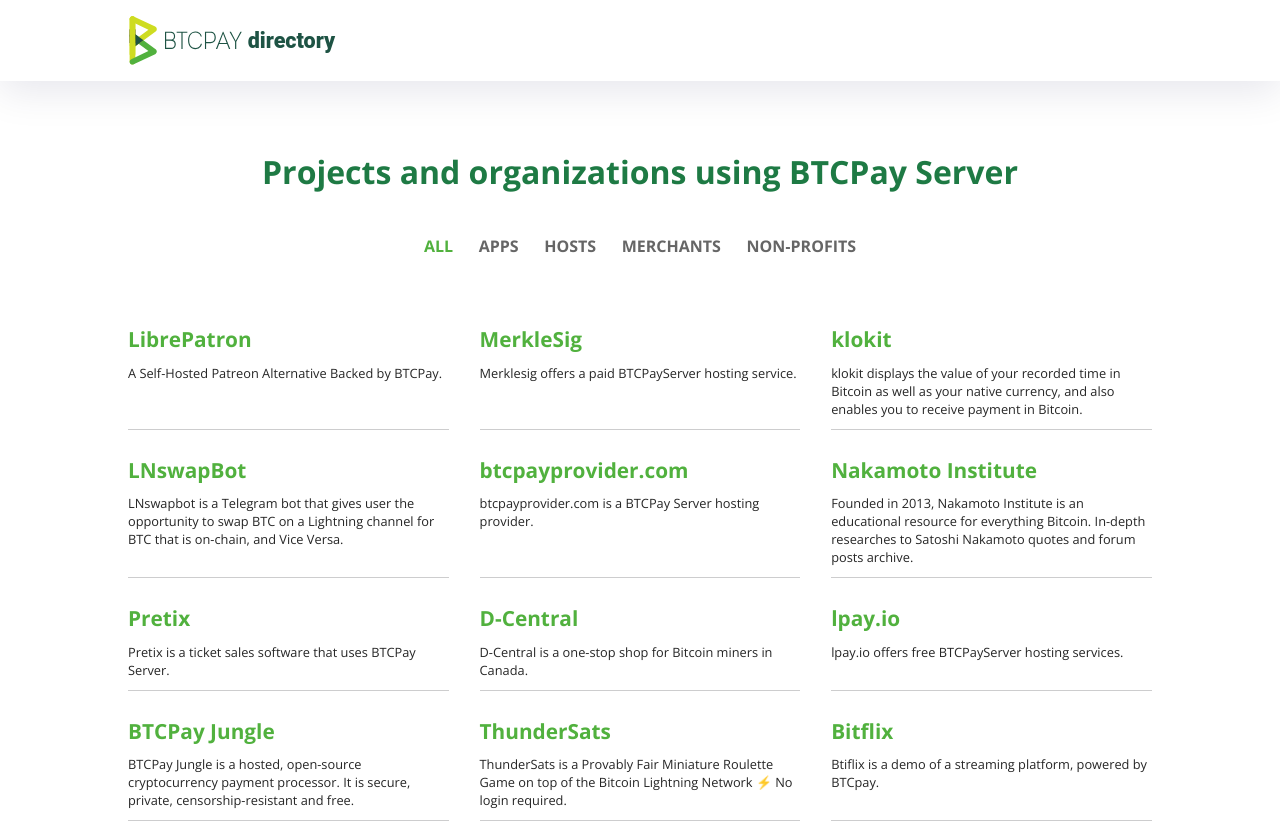
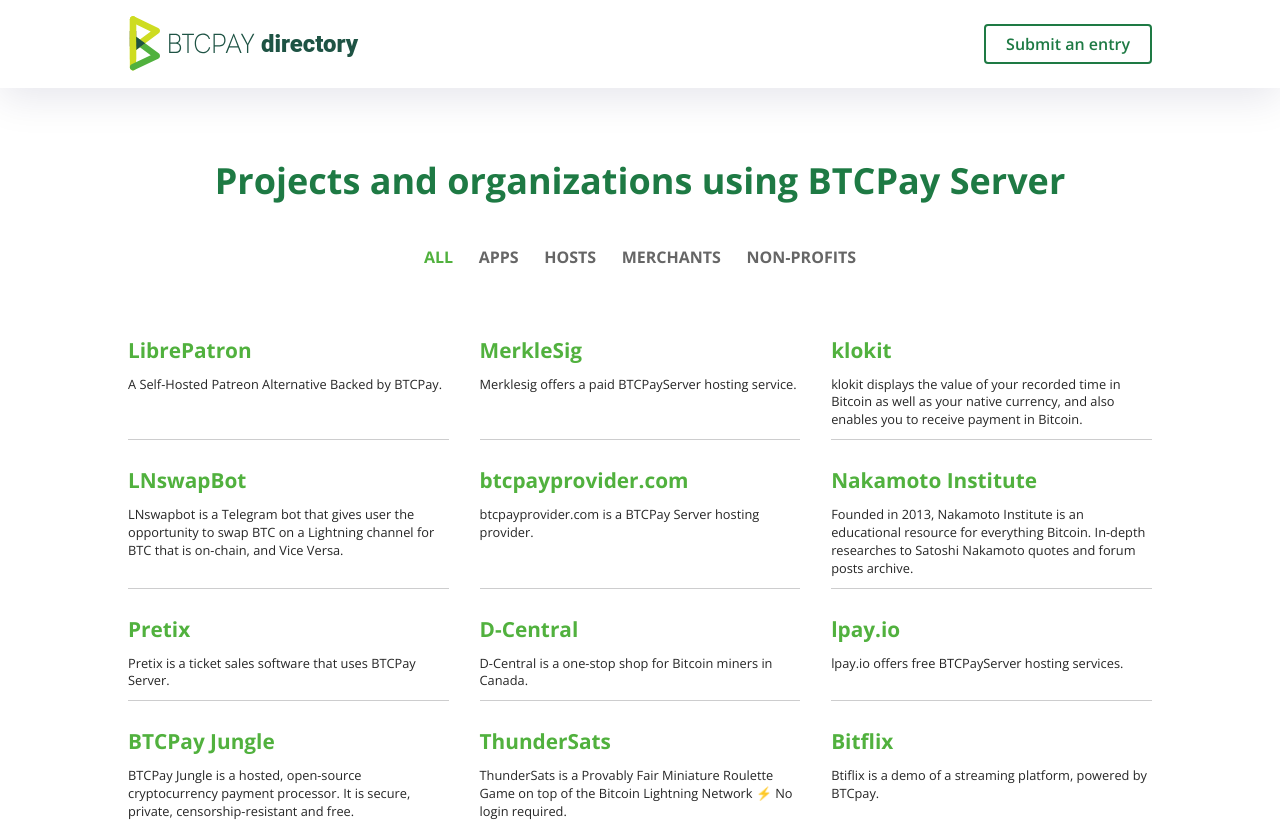
Before and after one commit to joerlop/btcpay-directory, a React (Create React App) app in the folder directory/: page / in a window 1280 px wide. Shown: the top 823 px of the page. Built offline with nearby package versions, Linux system fonts and the light colour scheme.

Commit message:
Submit an entry button added to nav menu. NewEntry component created

```diff
--- a/directory/src/App.js
+++ b/directory/src/App.js
@@ -2,7 +2,9 @@
 import "./App.scss";
 import { NavLink, Route } from "react-router-dom";
 import Directory from "./components/Directory/Directory";
-import btcPayLogo from "./images/btcpay-directory-logo.svg"
+import NewEntry from "./components/NewEntry/NewEntry"
+import btcPayLogo from "./images/btcpay-directory-logo.svg";
+import darkModeImg from "./images/darkMode.svg"
 
 function App() {
   const green = "#51B13E";
@@ -14,7 +16,15 @@
     <div className="app">
       <header>
         <div className="navigation-menu">
-          <img src={btcPayLogo} />
+          <a href="/">
+            <img src={btcPayLogo} />
+          </a>
+          <div className="nav-items">
+            <NavLink className="newentry" exact to={"/newentry"}>
+              Submit an entry
+            </NavLink>
+            {/* <img src={darkModeImg} /> */}
+          </div>
           {/* <div className="filters">
             <NavLink
               className="filter"
@@ -86,56 +96,10 @@
         </svg> */}
       </header>
 
-      <div className="home-content">
-        <h2>Projects and organizations using BTCPay Server</h2>
-        <div className="filters">
-            <NavLink
-              className="filter"
-              exact
-              activeStyle={{ color: pickedColor }}
-              to={"/"}
-            >
-              ALL
-            </NavLink>
-            <NavLink
-              className="filter"
-              exact
-              activeStyle={{ color: pickedColor }}
-              to={"/apps"}
-            >
-              APPS
-            </NavLink>
-            <NavLink
-              className="filter"
-              exact
-              activeStyle={{ color: pickedColor }}
-              to={"/hosts"}
-            >
-              HOSTS
-            </NavLink>
-            <NavLink
-              className="filter"
-              exact
-              activeStyle={{ color: pickedColor }}
-              to={"/merchants"}
-            >
-              MERCHANTS
-            </NavLink>
-            <NavLink
-              className="filter"
-              exact
-              activeStyle={{ color: pickedColor }}
-              to={"/non-profit"}
-            >
-              NON&#8209;PROFITS
-            </NavLink>
-          </div>
-        <Route exact path={"/"}>
-          <Directory />
-        </Route>
-        <Route exact path={"/:filterName"}>
-          <Directory />
-        </Route>
+      <div className="main-content">
+        <Route exact path="/" component={Directory} />
+        <Route exact path="/filter/:filterName" component={Directory} />
+        <Route exact path="/newentry" component={NewEntry} />
       </div>
 
       <footer>
--- a/directory/src/App.scss
+++ b/directory/src/App.scss
@@ -17,35 +17,69 @@
       display: grid;
       grid-template-columns: 10% 150px 1fr 10%;
       padding: 15px 0;
-      grid-template-areas: ". logo filters .";
+      grid-template-areas: ". logo items .";
 
-      img {
+      a {
         grid-area: logo;
-        height: auto;
-        width: 225px;
+
+        img {
+          height: auto;
+          width: 250px;
+        }
       }
 
-      .filters {
-        grid-area: filters;
+      .nav-items {
+        grid-area: items;
         align-self: center;
         width: 100%;
 
         display: flex;
         justify-content: flex-end;
+        align-items: center;
 
-        .filter {
-          font-size: 14px;
-          font-weight: bold;
-          color: $mediumGrey;
+        .newentry {
+          font-size: 1rem;
           text-decoration: none;
-          margin-left: 4%;
-          transition: all 0.2s ease-out;
+          border: 2px solid $darkGreen;
+          border-radius: 4px;
+          padding: 10px 20px;
+          font-weight: 600;
+          color: $darkGreen;
+          cursor: pointer;
+          transition: all 0.2s ease;
 
           &:hover {
-            color: $primaryGreen;
+            background: $darkGreen;
+            color: white;
           }
         }
+
+        img {
+          height: 30px;
+          margin-left: 3%;
+        }
       }
+      // .filters {
+      //   grid-area: filters;
+      //   align-self: center;
+      //   width: 100%;
+
+      //   display: flex;
+      //   justify-content: flex-end;
+
+      //   .filter {
+      //     font-size: 14px;
+      //     font-weight: bold;
+      //     color: $mediumGrey;
+      //     text-decoration: none;
+      //     margin-left: 4%;
+      //     transition: all 0.2s ease-out;
+
+      //     &:hover {
+      //       color: $primaryGreen;
+      //     }
+      //   }
+      // }
     }
 
     // .navigation-gradient {
@@ -55,42 +89,11 @@
     // }
   } //header
 
-  .home-content {
+  .main-content {
     width: calc(100% - 20vw);
     margin: 0 10%;
     padding-bottom: 75px;
-
-    h2 {
-      text-align: center;
-      color: $darkGreen;
-      margin: 75px 0 50px 0;
-      font-size: 2rem;
-      font-weight: bold;
-    }
-
-    .filters {
-      margin-bottom: 75px;
-      display: flex;
-      justify-content: center;
-
-      .filter {
-        font-size: 1rem;
-        font-weight: bold;
-        text-decoration: none;
-        color: $mediumGrey;
-        margin-right: 2.5%;
-        transition: all 0.2s ease-out;
-
-        &:hover {
-          color: $primaryGreen;
-        }
-
-        &:last-of-type {
-          margin-right: 0;
-        }
-      }
-    }
-  } //home-content
+  }
 
   footer {
     background: $darkGreen;
--- a/directory/src/components/Directory/Directory.js
+++ b/directory/src/components/Directory/Directory.js
@@ -2,10 +2,10 @@
 import "./Directory.scss";
 import { useParams } from "react-router-dom";
 import { list } from "./List";
-import DirectoryItem from "./DirectoryItem"
+import DirectoryItem from "./DirectoryItem";
+import { NavLink } from "react-router-dom";
 
 function shuffle(array) {
-
   let currentIndex = array.length;
   let temporaryValue, randomIndex;
 
@@ -22,16 +22,20 @@
   }
 
   return array;
-
-};
+}
 
 function Directory() {
   let { filterName } = useParams();
   const [dirList, setList] = useState(shuffle(list));
 
+  const green = "#51B13E";
+  const black = "#262626";
+  const darkGreen = "#1E7A44";
+  const pickedColor = green;
+
   useEffect(() => {
     if (filterName) {
-      let completeList = shuffle(list)
+      let completeList = shuffle(list);
       let filteredList = completeList.filter(user => user.type === filterName);
       setList(filteredList);
     } else {
@@ -42,6 +46,49 @@
 
   return (
     <div className="directory-container">
+      <h2>Projects and organizations using BTCPay Server</h2>
+      <div className="filters">
+        <NavLink
+          className="filter"
+          exact
+          activeStyle={{ color: pickedColor }}
+          to={"/"}
+        >
+          ALL
+        </NavLink>
+        <NavLink
+          className="filter"
+          exact
+          activeStyle={{ color: pickedColor }}
+          to={"/filter/apps"}
+        >
+          APPS
+        </NavLink>
+        <NavLink
+          className="filter"
+          exact
+          activeStyle={{ color: pickedColor }}
+          to={"/filter/hosts"}
+        >
+          HOSTS
+        </NavLink>
+        <NavLink
+          className="filter"
+          exact
+          activeStyle={{ color: pickedColor }}
+          to={"/filter/merchants"}
+        >
+          MERCHANTS
+        </NavLink>
+        <NavLink
+          className="filter"
+          exact
+          activeStyle={{ color: pickedColor }}
+          to={"/filter/non-profit"}
+        >
+          NON&#8209;PROFITS
+        </NavLink>
+      </div>
       <div className="list-container">
         {dirList.map(user => (
           <DirectoryItem user={user} />
--- a/directory/src/components/Directory/Directory.scss
+++ b/directory/src/components/Directory/Directory.scss
@@ -1,6 +1,37 @@
 @import "../../constants.scss";
 
 .directory-container {
+
+  h2 {
+    text-align: center;
+    color: $darkGreen;
+    margin: 75px 0 50px 0;
+    font-size: 2.25rem;
+    font-weight: bold;
+  }
+
+  .filters {
+    margin-bottom: 75px;
+    display: flex;
+    justify-content: center;
+
+    .filter {
+      font-size: 1rem;
+      font-weight: bold;
+      text-decoration: none;
+      color: $mediumGrey;
+      margin-right: 2.5%;
+      transition: all 0.2s ease-out;
+
+      &:hover {
+        color: $primaryGreen;
+      }
+
+      &:last-of-type {
+        margin-right: 0;
+      }
+    }
+  }
 
   .list-container {
     display: grid;
--- /dev/null
+++ b/directory/src/components/NewEntry/NewEntry.js
@@ -0,0 +1,11 @@
+import React, { useEffect, useState } from "react";
+import "./NewEntry.scss";
+
+function NewEntry() {
+
+  return (
+    <p>Hello!</p>
+  );
+}
+
+export default NewEntry;
```
Also changed, not shown: directory/src/components/NewEntry/NewEntry.scss (added), directory/src/images/darkMode.svg (added). Lines whose indentation alone changed are shown as unchanged.
